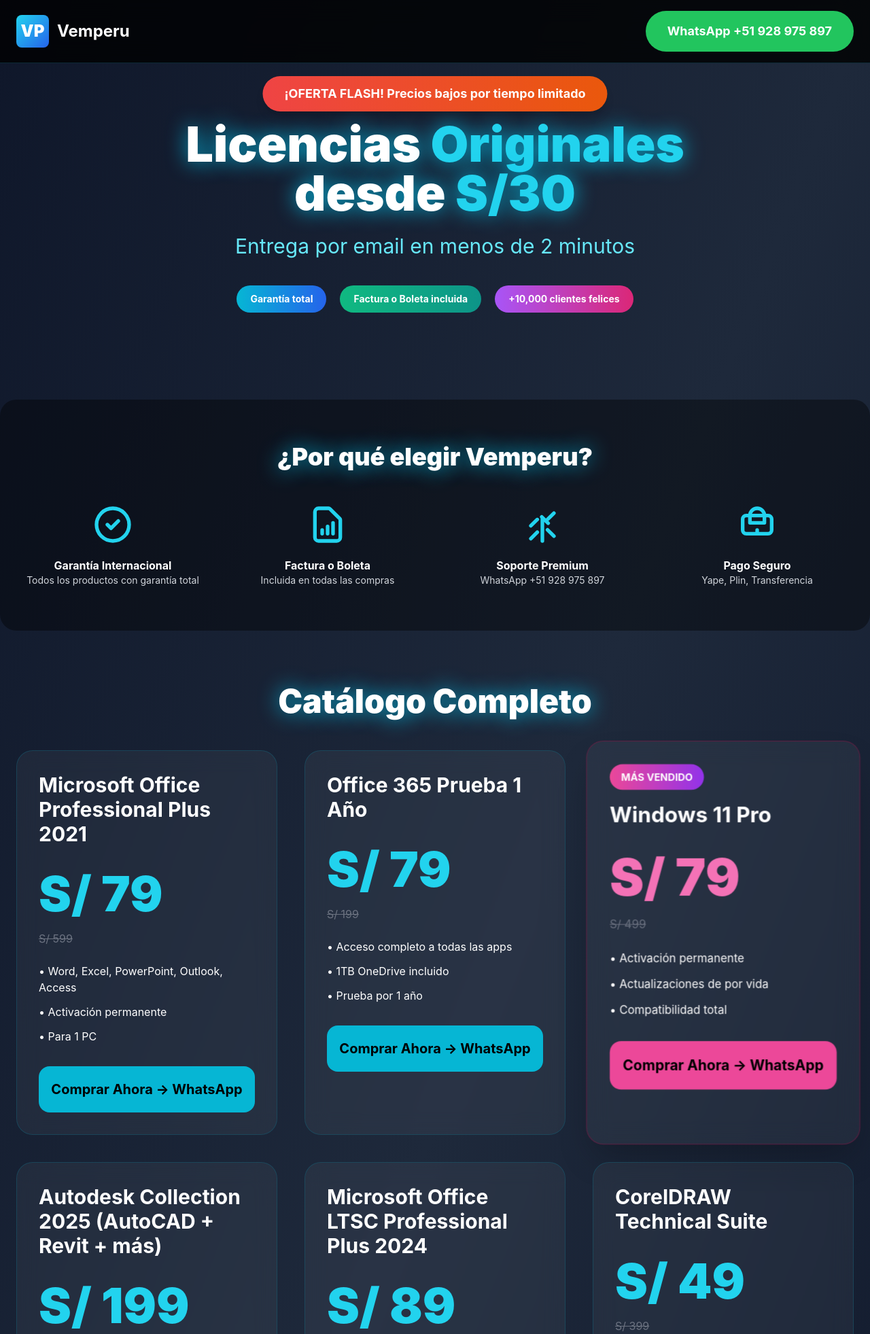
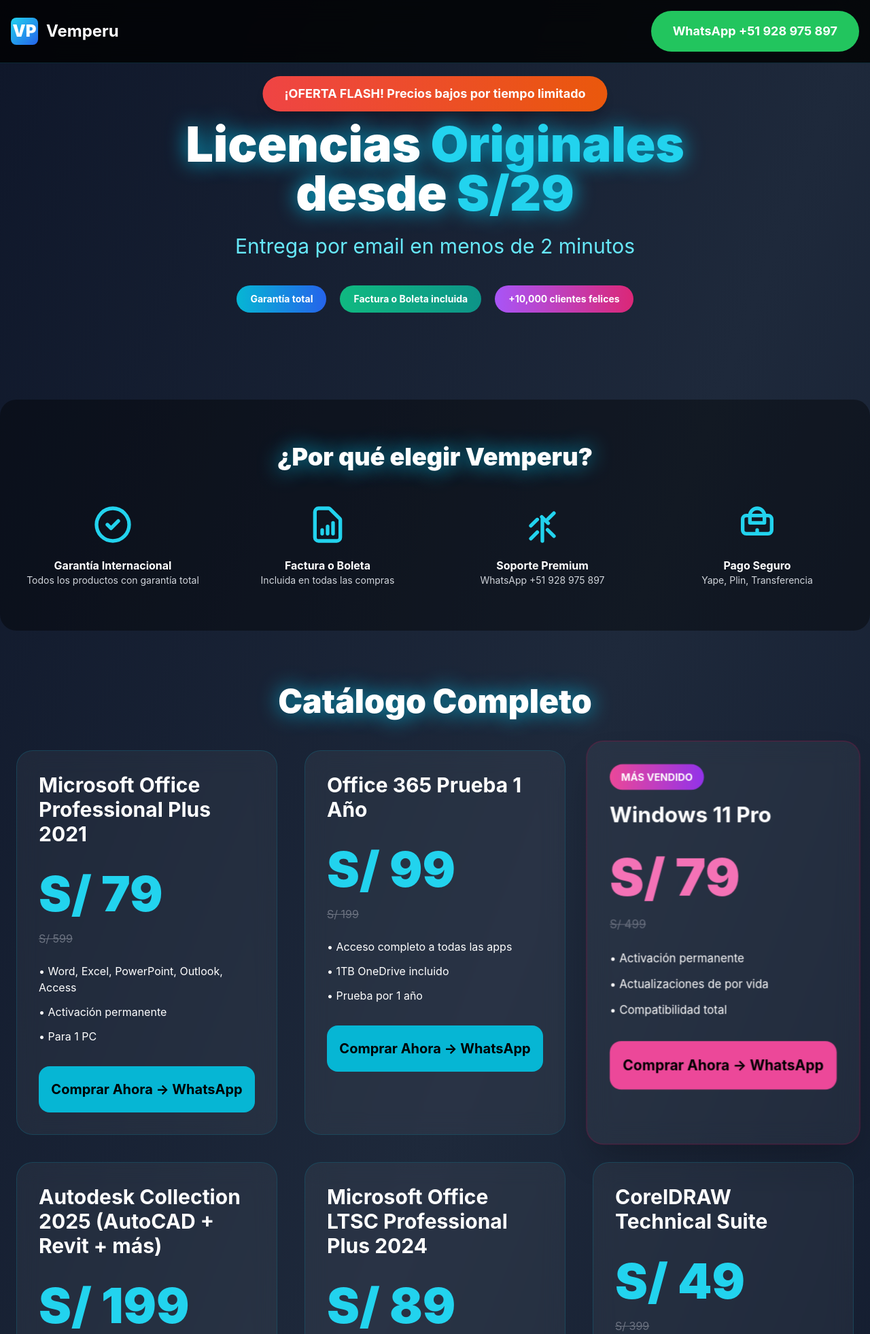
Before and after one commit to HVSEspinoza/vemperu-landing, a Flask app: page / in a window 1280 px wide. Shown: the top 1963 px of the page at 68% size. Run offline with Flask 3, Linux system fonts and the light colour scheme; some libraries are stand-ins or nearby versions.

Commit message:
version final;

```diff
--- a/app.py
+++ b/app.py
@@ -2,12 +2,12 @@ from flask import Flask, render_template
 
 app = Flask(__name__, template_folder='templates', static_folder='static')
 
-# CATÁLOGO COMPLETO CON PRECIOS PSICOLÓGICOS (terminan en 9 o 99)
+# CATÁLOGO COMPLETO CON PRECIOS PSICOLÓGICOS
 PRODUCTS = [
     {
         "id": "office2021",
         "name": "Microsoft Office Professional Plus 2021",
-        "price": 79,        # era 80 → ahora 79
+        "price": 79,
         "old_price": 599,
         "highlight": False,
         "features": ["Word, Excel, PowerPoint, Outlook, Access", "Activación permanente", "Para 1 PC"]
@@ -15,7 +15,7 @@ PRODUCTS = [
     {
         "id": "office365-trial",
         "name": "Office 365 Prueba 1 Año",
-        "price": 79,        # era 35 → ahora 34
+        "price": 99,
         "old_price": 199,
         "highlight": False,
         "features": ["Acceso completo a todas las apps", "1TB OneDrive incluido", "Prueba por 1 año"]
@@ -23,15 +23,15 @@ PRODUCTS = [
     {
         "id": "windows11",
         "name": "Windows 11 Pro",
-        "price": 79,        # se mantiene (ya era atractivo)
+        "price": 79,
         "old_price": 499,
-        "highlight": True,  # Más vendido
+        "highlight": True,
         "features": ["Activación permanente", "Actualizaciones de por vida", "Compatibilidad total"]
     },
     {
         "id": "autodesk",
         "name": "Autodesk Collection 2025 (AutoCAD + Revit + más)",
-        "price": 199,       # era 200 → ahora 199
+        "price": 199,
         "old_price": 9500,
         "highlight": False,
         "features": ["Suite completa profesional", "Activación con tu correo", "1 año completo"]
@@ -39,7 +39,7 @@ PRODUCTS = [
     {
         "id": "office2024",
         "name": "Microsoft Office LTSC Professional Plus 2024",
-        "price": 89,        # era 90 → ahora 89
+        "price": 89,
         "old_price": 699,
         "highlight": False,
         "features": ["Versión empresarial 2024", "Licencia permanente", "Para 1 PC"]
@@ -47,7 +47,7 @@ PRODUCTS = [
     {
         "id": "coreldraw",
         "name": "CorelDRAW Technical Suite",
-        "price": 49,        # era 50 → ahora 49
+        "price": 49,
         "old_price": 399,
         "highlight": False,
         "features": ["Diseño técnico profesional", "Todas las herramientas", "1 año completo"]
@@ -55,7 +55,7 @@ PRODUCTS = [
     {
         "id": "sketchup",
         "name": "SketchUp Pro",
-        "price": 89,        # era 90 → ahora 89
+        "price": 89,
         "old_price": 1200,
         "highlight": False,
         "features": ["Modelado 3D profesional", "Licencia permanente", "Extensiones incluidas"]
@@ -63,7 +63,7 @@ PRODUCTS = [
     {
         "id": "adobe",
         "name": "Adobe Creative Cloud 2025 (IA Generativa)",
-        "price": 449,       # era 450 → ahora 449
+        "price": 449,
         "old_price": 2200,
         "highlight": False,
         "features": ["Photoshop, Illustrator, Premiere + Firefly IA", "Todas las apps", "1 año completo"]
@@ -71,7 +71,7 @@ PRODUCTS = [
     {
         "id": "eset",
         "name": "ESET NOD32 Antivirus",
-        "price": 29,        # era 30 → ahora 29
+        "price": 29,
         "old_price": 149,
         "highlight": False,
         "features": ["Protección esencial", "1 dispositivo", "1 año completo"]
--- a/templates/base.html
+++ b/templates/base.html
@@ -3,7 +3,7 @@
 <head>
     <meta charset="UTF-8">
     <meta name="viewport" content="width=device-width, initial-scale=1.0">
-    <title>{% block title %}Vemperu - Licencias Originales desde S/30{% endblock %}</title>
+    <title>{% block title %}Vemperu - Licencias desde S/29{% endblock %}</title>
     <meta name="description" content="Licencias originales Windows 11, Office 2024, Autodesk, Adobe, ESET con entrega inmediata.">
 
     <script src="https://cdn.tailwindcss.com"></script>
@@ -20,26 +20,29 @@
 </head>
 <body class="gradient-bg text-white min-h-screen">
 
+    <!-- Header compacto en móvil -->
     <header class="fixed top-0 left-0 right-0 z-50 bg-black/80 backdrop-blur-lg border-b border-cyan-900/50">
-        <div class="container mx-auto px-6 py-4 flex justify-between items-center">
-            <div class="flex items-center gap-3">
-                <div class="w-12 h-12 bg-gradient-to-br from-cyan-400 to-blue-600 rounded-lg flex items-center justify-center font-black text-2xl">VP</div>
-                <span class="text-2xl font-bold">Vemperu</span>
+        <div class="container mx-auto px-4 py-2 md:py-4 flex justify-between items-center">
+            <div class="flex items-center gap-2 md:gap-3">
+                <div class="w-10 h-10 bg-gradient-to-br from-cyan-400 to-blue-600 rounded-lg flex items-center justify-center font-black text-xl md:text-2xl">VP</div>
+                <span class="text-lg md:text-2xl font-bold">Vemperu</span>
             </div>
-            <a href="https://wa.me/51928975897" class="bg-green-500 hover:bg-green-600 px-8 py-4 rounded-full font-bold text-lg flex items-center gap-3">
+            <a href="https://wa.me/51928975897" class="bg-green-500 hover:bg-green-600 px-4 py-2 md:px-8 md:py-4 rounded-full font-bold text-sm md:text-lg flex items-center gap-2 transition">
                 WhatsApp +51 928 975 897
             </a>
         </div>
     </header>
 
-    <main class="pt-24">
+    <main class="pt-20 md:pt-24">
         {% block content %}{% endblock %}
     </main>
 
+    <!-- Footer con correo y número -->
     <footer class="bg-black/60 py-12 mt-20 border-t border-cyan-900/30">
         <div class="container mx-auto px-6 text-center">
             <p class="text-xl font-bold mb-4">Vemperu © 2025 • Licencias 100% Originales</p>
-            <p class="mb-2">Correo: <a href="mailto:ventas@vemperu.com" class="text-cyan-400">ventas@vemperu.com</a></p>
+            <p class="mb-4">Correo: <a href="mailto:ventas@vemperu.com" class="text-cyan-400 underline">ventas@vemperu.com</a></p>
+            <p class="mb-4">WhatsApp: <a href="https://wa.me/51928975897" class="text-green-400 underline">+51 928 975 897</a></p>
             <div class="grid grid-cols-1 md:grid-cols-4 gap-6 text-sm mb-8">
                 <div>
                     <p class="font-bold text-cyan-400">Factura o Boleta</p>
@@ -55,7 +58,7 @@
                 </div>
                 <div>
                     <p class="font-bold text-cyan-400">Soporte Premium</p>
-                    <p>WhatsApp: +51 928 975 897</p>
+                    <p>Resolución rápida vía WhatsApp</p>
                 </div>
             </div>
             <p class="text-gray-400">Entrega inmediata • Pago seguro Yape / Plin / Transferencia</p>
--- a/templates/index.html
+++ b/templates/index.html
@@ -1,14 +1,14 @@
 {% extends "base.html" %}
-{% block title %}Vemperu - Licencias desde S/30{% endblock %}
+{% block title %}Vemperu - Licencias desde S/29{% endblock %}
 
 {% block content %}
-<section class="text-center py-20 px-6 relative">
-    <div class="absolute top-4 left-1/2 transform -translate-x-1/2 bg-gradient-to-r from-red-500 to-orange-600 text-white px-8 py-3 rounded-full text-lg font-bold shadow-lg">
+<section class="text-center py-32 md:py-20 px-6 relative">
+    <div class="absolute top-16 md:top-4 left-1/2 transform -translate-x-1/2 bg-gradient-to-r from-red-500 to-orange-600 text-white px-4 py-2 md:px-8 md:py-3 rounded-full text-xs md:text-lg font-bold shadow-lg z-10">
         ¡OFERTA FLASH! Precios bajos por tiempo limitado
     </div>
     <h1 class="text-5xl md:text-7xl font-black mb-6 glow">
         Licencias <span class="text-cyan-400">Originales</span><br>
-        desde <span class="text-cyan-400">S/30</span>
+        desde <span class="text-cyan-400">S/29</span>
     </h1>
     <p class="text-2xl md:text-3xl text-cyan-300 mb-10">Entrega por email en menos de 2 minutos</p>
 
```
